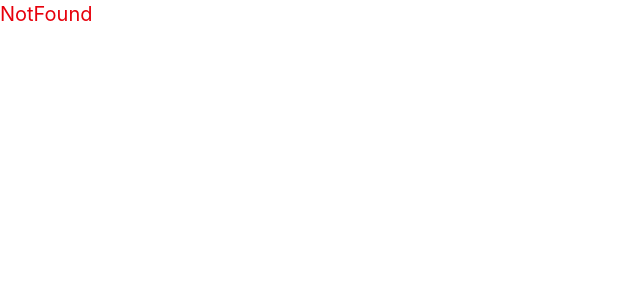
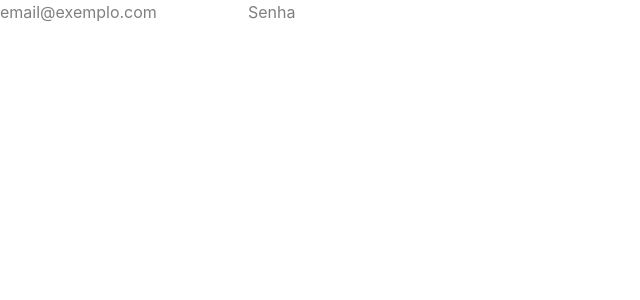
Before and after one commit to Guilherme23645/social-media, a React (Vite) app: page /signup in a window 1280 px wide. Shown: the top 300 px of the page, without its empty margins (0-640 px from the left). Built offline with nearby package versions, Linux system fonts and the light colour scheme.

Commit message:
feat: add SignUp page

```diff
--- /dev/null
+++ b/src/pages/SignUp.jsx
@@ -0,0 +1,18 @@
+const SignUp = () => {
+  const handleSubmit = (e) => {
+    e.preventDefault()
+
+  }
+
+  return (
+    <div>
+      <form onSubmit={handleSubmit}>
+        <input type="email" placeholder="email@exemplo.com"/>
+        <input type="password" placeholder="Senha"/>
+        <button type="submit"/>
+      </form>
+    </div>
+  )
+}
+
+export default SignUp
--- a/src/pages/index.jsx
+++ b/src/pages/index.jsx
@@ -1,12 +1,14 @@
 import { Route, Routes } from "react-router-dom"
 import Home from "./Home"
 import NotFound from "./NotFound"
+import SignUp from "./SignUp"
 
 const Pages = () => {
   return (
     <Routes>
         <Route path="/" element={<Home />}/>
         <Route path="*" element={<NotFound />}/>
+        <Route path="signup" element={<SignUp />}/>
     </Routes>
   )
 }
```
